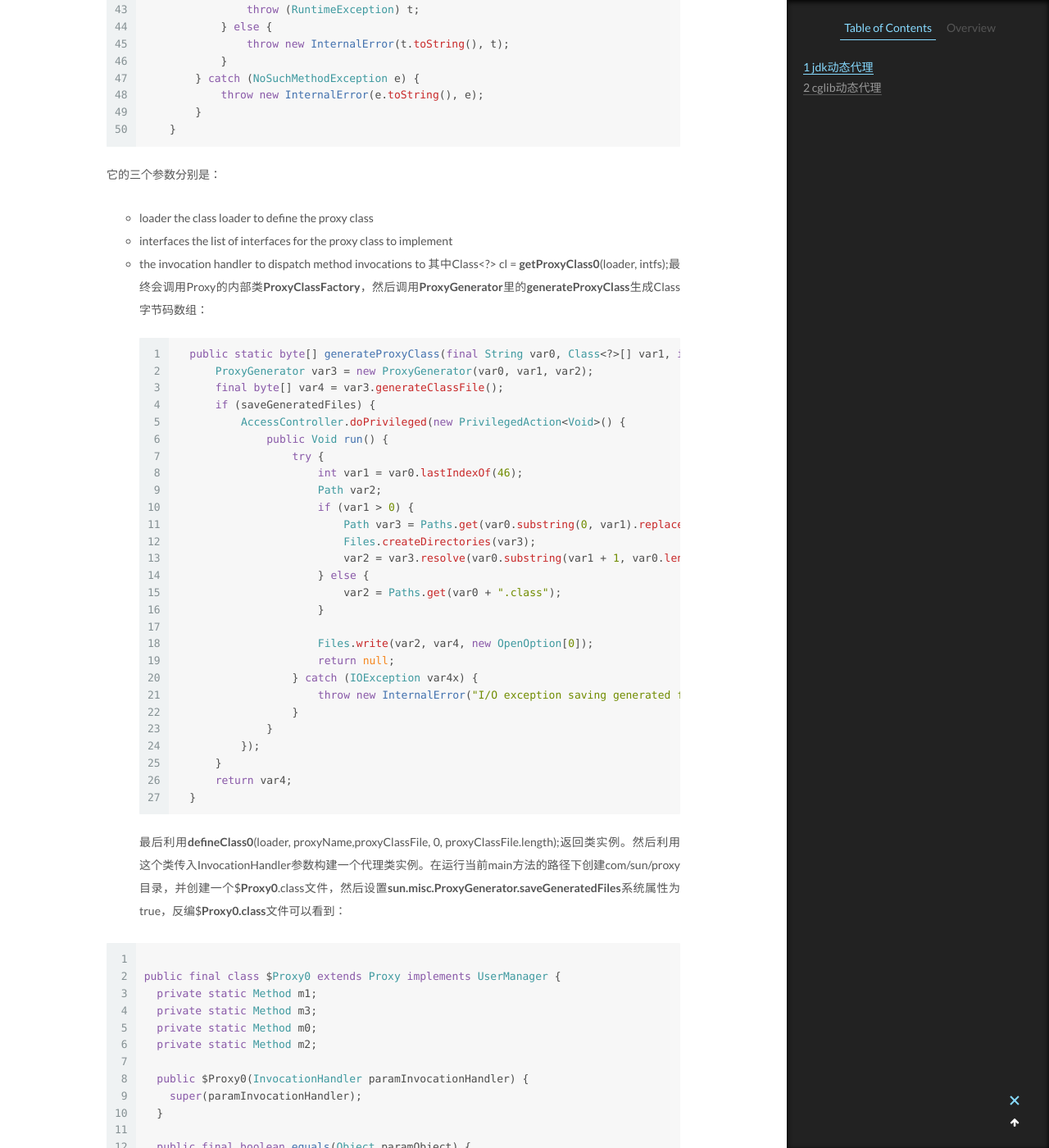
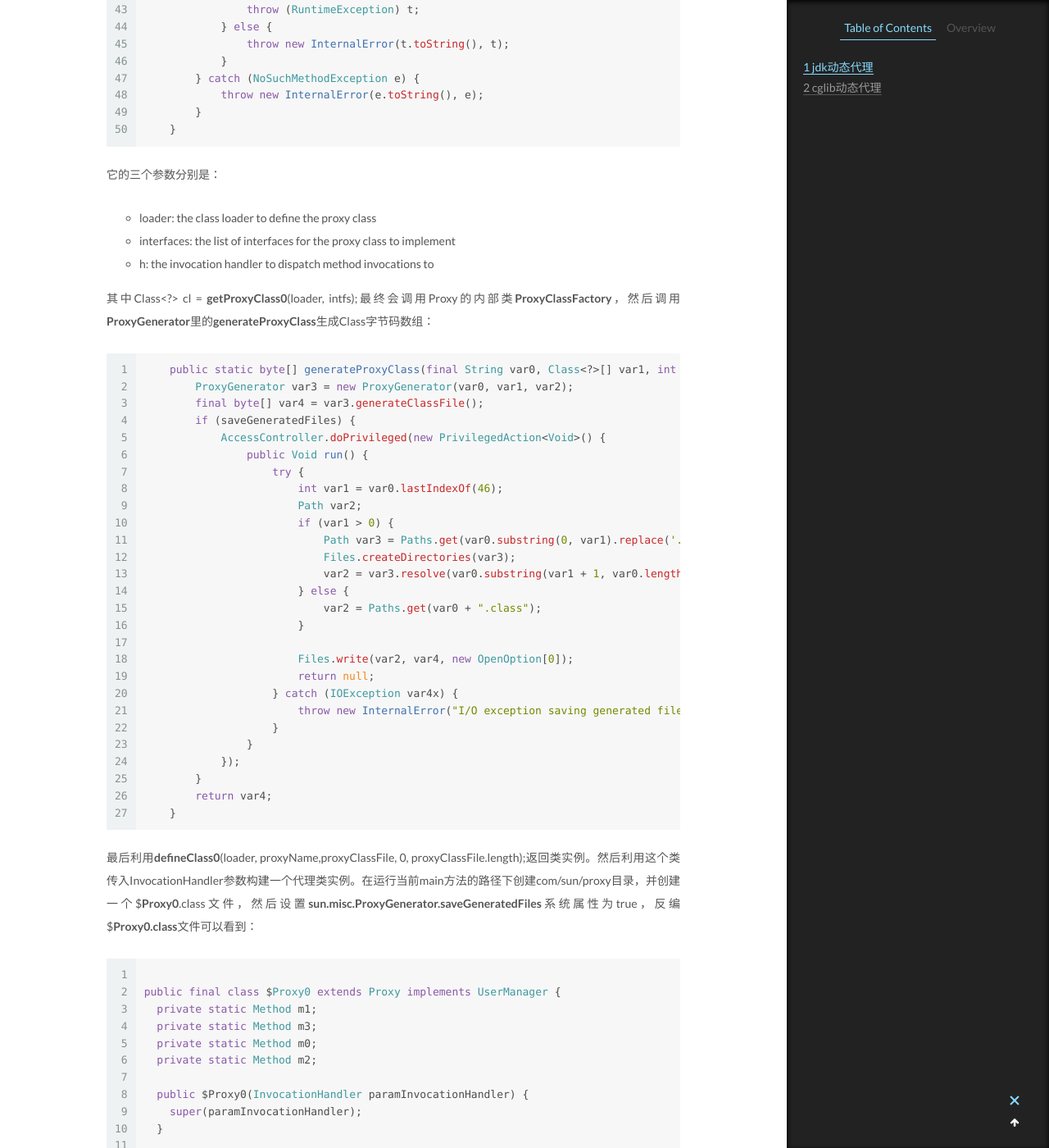
Before and after one commit to Leon-WTF/leon-wtf.github.io, a Jekyll site: the page built from _posts/2019-06-21-动态代理实现原理.md, in a window 1280 px wide and 1400 px high, scrolled down 1618 px. Shown: the whole window at 82% size. Built offline with Jekyll 4.4.1, drawn with Linux system fonts in a browser that asks for light colours; part of the change alters nothing that is shown.

````diff
--- a/_posts/2019-06-21-动态代理实现原理.md
+++ b/_posts/2019-06-21-动态代理实现原理.md
@@ -59,9 +59,10 @@ tags: [design-pattern, java]
     }
 ```
 它的三个参数分别是：
-- loader the class loader to define the proxy class
-- interfaces the list of interfaces for the proxy class to implement
-- the invocation handler to dispatch method invocations to
+- loader: the class loader to define the proxy class
+- interfaces: the list of interfaces for the proxy class to implement
+- h: the invocation handler to dispatch method invocations to
+
 其中Class<?> cl = **getProxyClass0**(loader, intfs);最终会调用Proxy的内部类**ProxyClassFactory**，然后调用**ProxyGenerator**里的**generateProxyClass**生成Class字节码数组：
 ```java
     public static byte[] generateProxyClass(final String var0, Class<?>[] var1, int var2) {
@@ -93,7 +94,6 @@ tags: [design-pattern, java]
     }
 ```
 最后利用**defineClass0**(loader, proxyName,proxyClassFile, 0, proxyClassFile.length);返回类实例。然后利用这个类传入InvocationHandler参数构建一个代理类实例。在运行当前main方法的路径下创建com/sun/proxy目录，并创建一个$**Proxy0**.class文件，然后设置**sun.misc.ProxyGenerator.saveGeneratedFiles**系统属性为true，反编$**Proxy0.class**文件可以看到：
-
 ```java
 
 public final class $Proxy0 extends Proxy implements UserManager {
````
